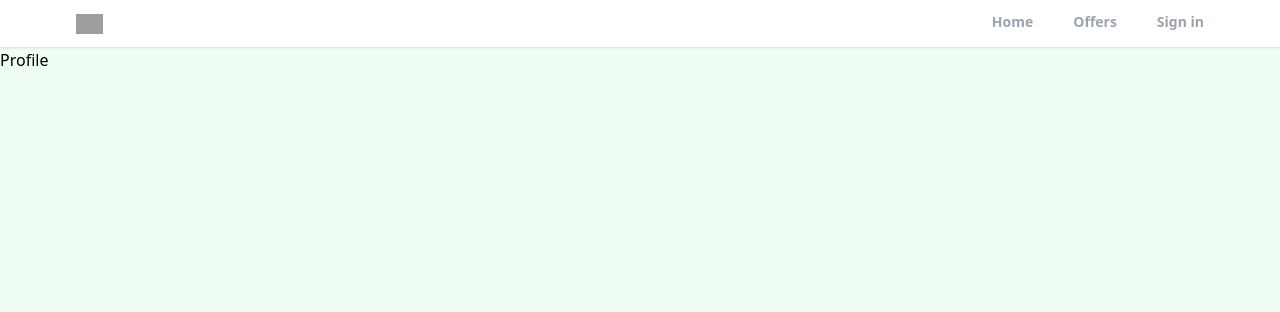
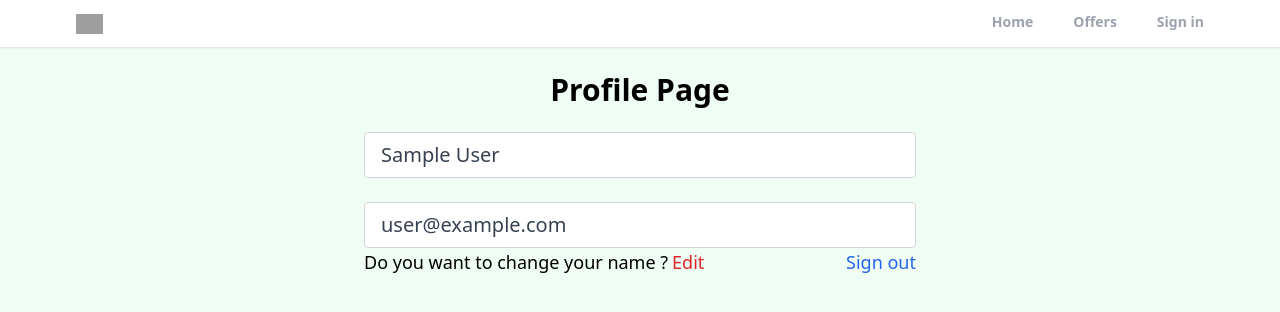
Before and after one commit to dada-mhmd/realtor-reactjs-clone, a React (Create React App) app: page /profile in a window 1280 px wide. Shown: the top 312 px of the page. Built offline with nearby package versions, Linux system fonts and the light colour scheme; no server answers; sample sign-in values are in the browser's storage; grey boxes are pictures that could not be loaded.

Commit message:
created private route and custom hook to protect profile page and add logout functionality

```diff
--- a/src/App.js
+++ b/src/App.js
@@ -3,6 +3,7 @@
 import 'react-toastify/dist/ReactToastify.css'
 
 import Header from './components/Header'
+import PrivateRoutes from './components/PrivateRoutes'
 import ForgotPassowrd from './pages/ForgotPassowrd'
 import Home from './pages/Home'
 import Offers from './pages/Offers'
@@ -17,7 +18,9 @@
         <Header />
         <Routes>
           <Route path='/' element={<Home />} />
-          <Route path='/profile' element={<Profile />} />
+          <Route path='/profile' element={<PrivateRoutes />}>
+            <Route path='/profile' element={<Profile />} />
+          </Route>
           <Route path='/signin' element={<SignIn />} />
           <Route path='/signup' element={<SignUp />} />
           <Route path='/forgot-password' element={<ForgotPassowrd />} />
--- /dev/null
+++ b/src/components/PrivateRoutes.jsx
@@ -0,0 +1,14 @@
+import { Navigate, Outlet } from 'react-router'
+import useAuthStatus from '../hooks/useAuthStatus'
+
+const PrivateRoutes = () => {
+  const { loggedIn, checkingStatus } = useAuthStatus()
+
+  if (checkingStatus) {
+    return <h3>Loading..</h3>
+  }
+
+  return loggedIn ? <Outlet /> : <Navigate to='/signin' />
+}
+
+export default PrivateRoutes
--- /dev/null
+++ b/src/hooks/useAuthStatus.jsx
@@ -0,0 +1,21 @@
+import { getAuth, onAuthStateChanged } from 'firebase/auth'
+import { useEffect, useState } from 'react'
+
+const useAuthStatus = () => {
+  const [loggedIn, setLoggedIn] = useState(false)
+  const [checkingStatus, setCheckingStatus] = useState(true)
+
+  useEffect(() => {
+    const auth = getAuth()
+    onAuthStateChanged(auth, user => {
+      if (user) {
+        setLoggedIn(true)
+      }
+      setCheckingStatus(false)
+    })
+  }, [])
+
+  return { loggedIn, checkingStatus }
+}
+
+export default useAuthStatus
--- a/src/pages/Profile.jsx
+++ b/src/pages/Profile.jsx
@@ -1,5 +1,66 @@
+import { useState } from 'react'
+import { getAuth } from 'firebase/auth'
+import { useNavigate } from 'react-router'
+
 const Profile = () => {
-  return <div>Profile</div>
+  const auth = getAuth()
+
+  const navigate = useNavigate()
+
+  const [formData, setFormData] = useState({
+    name: auth.currentUser.displayName,
+    email: auth.currentUser.email,
+  })
+
+  const { name, email } = formData
+
+  const onLogout = () => {
+    auth.signOut()
+    navigate('/')
+  }
+
+  return (
+    <>
+      <section className='max-w-6xl mx-auto flex justify-center items-center flex-col'>
+        <h1 className='text-3xl text-center mt-6 font-bold'>Profile Page</h1>
+
+        <div className='w-full md:w-[50%] mt-6 px-3'>
+          <form>
+            <input
+              type='text'
+              id='name'
+              value={name}
+              disabled
+              className='mb-6 w-full px-4 py-2 text-xl text-gray-700 bg-white border border-gray-300 rounded transition ease-in-out'
+            />
+
+            <input
+              type='email'
+              id='email'
+              value={email}
+              disabled
+              className='w-full px-4 py-2 text-xl text-gray-700 bg-white border border-gray-300 rounded transition ease-in-out'
+            />
+
+            <div className='flex justify-between whitespace-nowrap text-sm sm:text-lg'>
+              <p className='flex items-center'>
+                Do you want to change your name ?
+                <span className='text-red-600 hover:text-red-700 cursor-pointer transition ease-in-out duration-200 ml-1'>
+                  Edit
+                </span>
+              </p>
+              <p
+                onClick={onLogout}
+                className='text-blue-600 hover:text-blue-800 cursor-pointer transition ease-in-out duration-200'
+              >
+                Sign out
+              </p>
+            </div>
+          </form>
+        </div>
+      </section>
+    </>
+  )
 }
 
 export default Profile
```
